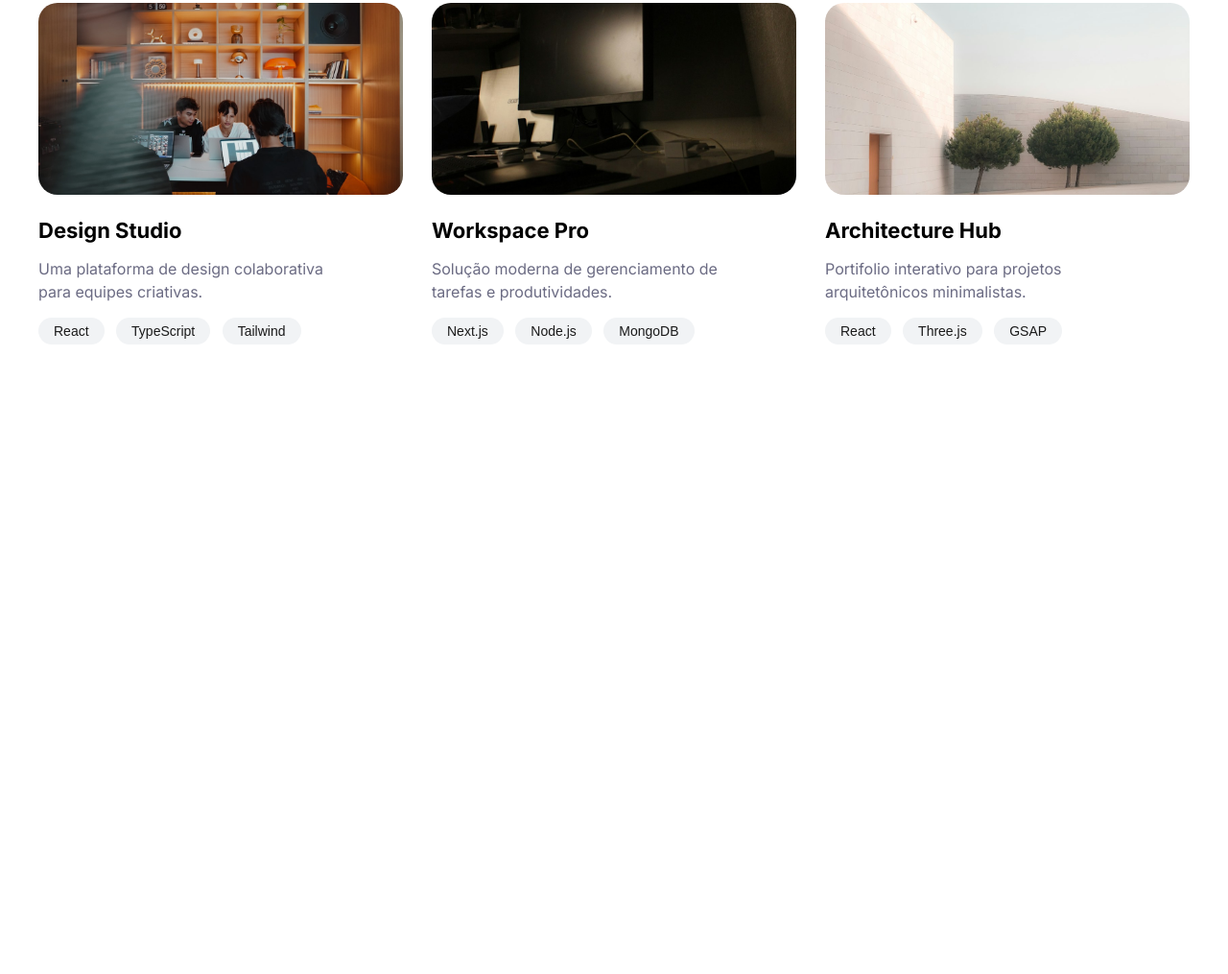
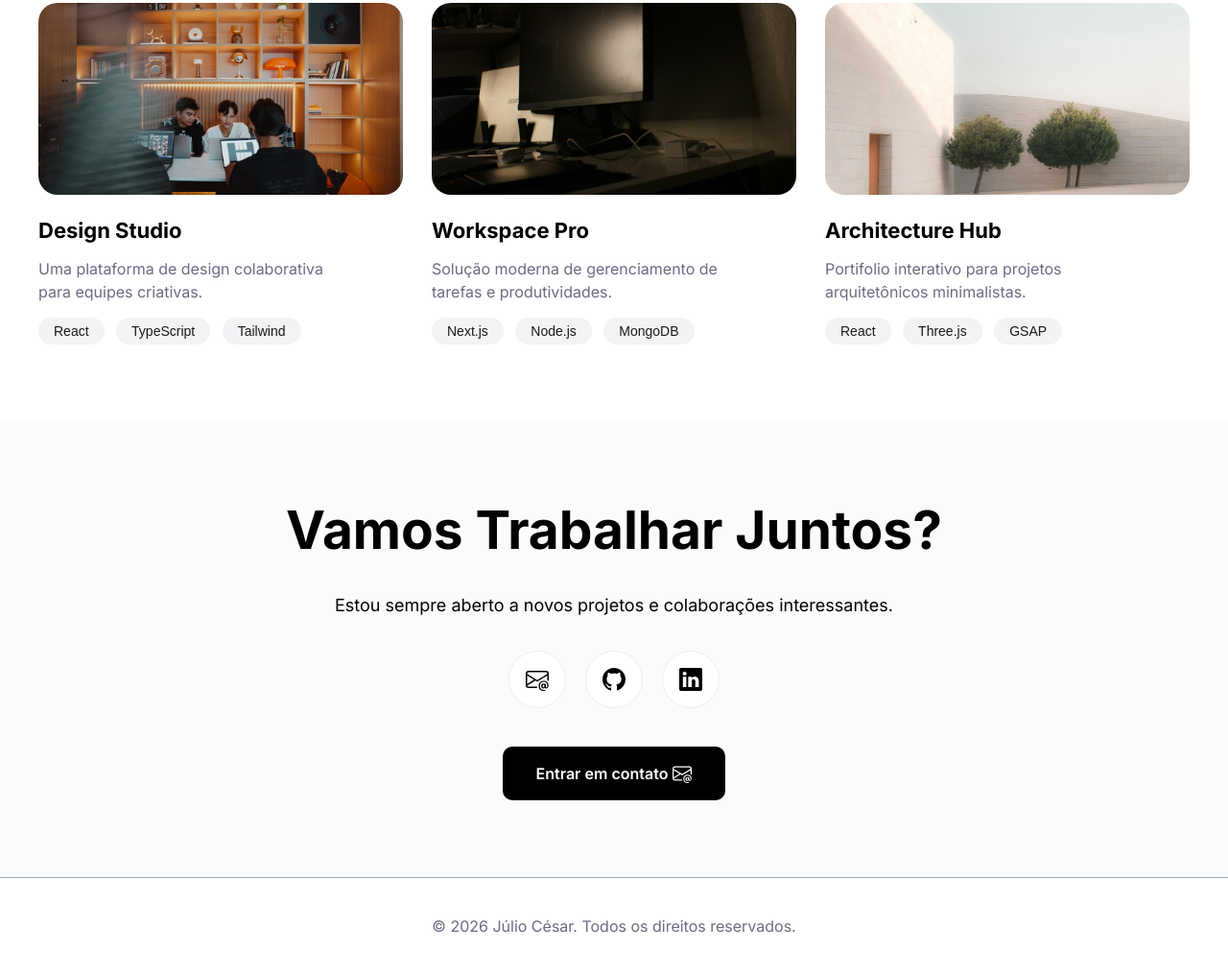
Before and after one commit to DevJulioo/ProjetoWebPortifolio, a plain HTML site: page index.html in a window 1280 px wide. Shown: the part 1685-2700 px from the top of the page at 96% size. Before the commit the page ends 2124 px from the top, so only its background shows below. Drawn offline with Linux system fonts and the light colour scheme.

Commit message:
🚀 feat: projeto finalizado e pronto para o primeiro release

```diff
--- a/css/portifolio.css
+++ b/css/portifolio.css
@@ -225,11 +225,11 @@ body {
   max-width: 1200px;
 }
 
-.card2{
+.card2 {
   transition: all 0.3s ease;
 }
 
-.card2:hover{
+.card2:hover {
   transform: translateY(-10px);
 }
 
@@ -243,7 +243,7 @@ body {
   transition: all 0.5s ease;
 }
 
-.card2 img:hover{
+.card2 img:hover {
   transform: scale(1.01);
   box-shadow: inset 0 0 0 1000px rgba(0, 0, 0, 0.5);
 }
@@ -271,6 +271,94 @@ body {
   margin-right: 8px;
 }
 
+.footer {
+  background-color: #fafbfc;
+  padding: 80px 20px;
+  display: flex;
+  flex-direction: column;
+  align-items: center;
+}
+
+.footer h2 {
+  font-size: clamp(32px, 5vw, 55px);
+  font-weight: 700;
+  margin-bottom: 30px;
+  text-align: center;
+}
+
+.footer p {
+  line-height: 1.8;
+  font-size: 18px;
+  text-align: center;
+  margin-bottom: 30px;
+}
+
+.icons {
+  display: flex;
+  justify-content: center;
+  align-items: center;
+  flex-direction: row;
+  gap: 20px;
+  margin-bottom: 40px;
+}
+
+.icon1 {
+  background-color: white;
+  width: 60px;
+  height: 60px;
+  border-radius: 50%;
+  display: flex;
+  justify-content: center;
+  align-items: center;
+  border: 1px solid #eee;
+  transition: 0.3s;
+  cursor: pointer;
+}
+
+.icon1:hover {
+  transform: translateY(-5px);
+  border-color: #ccc;
+  box-shadow: 0 5px 15px rgba(0, 0, 0, 0.05);
+}
+
+.icon1 svg {
+  width: 24px;
+  height: 24px;
+}
+
+.contato-link {
+  background-color: black;
+  color: white;
+  text-decoration: none;
+  border-radius: 10px;
+  padding: 18px 35px;
+  transition: 0.3s;
+  font-weight: 600;
+  display: flex;
+  justify-content: center;
+}
+
+.contato-link svg {
+  margin-left: 5px;
+}
+
+.contato-link:hover {
+  transform: translateY(-5px);
+}
+
+.sub-footer{
+  display: flex;
+  justify-content: center;
+  align-items: center;
+  border-top: 1px solid oklch(70.7% 0.022 261.325);
+  padding: 40px 30px;
+}
+
+.p-footer{
+  color: #6b6b83;
+  text-align: center;
+}
+
 /* --- MEDIA QUERIES --- */
 @media (max-width: 768px) {
   .navbar ul {
--- a/index.html
+++ b/index.html
@@ -116,6 +116,51 @@
             </div>
         </div>
     </section>
+    <section class="footer" id="contato">
+        <h2>Vamos Trabalhar Juntos?</h2>
+        <p>Estou sempre aberto a novos projetos e colaborações interessantes.</p>
+        <div class="icons">
+            <div class="icon1">
+                <svg xmlns="http://www.w3.org/2000/svg" width="30" height="30" fill="currentColor"
+                    class="bi bi-envelope-at" viewBox="0 0 16 16">
+                    <path
+                        d="M2 2a2 2 0 0 0-2 2v8.01A2 2 0 0 0 2 14h5.5a.5.5 0 0 0 0-1H2a1 1 0 0 1-.966-.741l5.64-3.471L8 9.583l7-4.2V8.5a.5.5 0 0 0 1 0V4a2 2 0 0 0-2-2zm3.708 6.208L1 11.105V5.383zM1 4.217V4a1 1 0 0 1 1-1h12a1 1 0 0 1 1 1v.217l-7 4.2z" />
+                    <path
+                        d="M14.247 14.269c1.01 0 1.587-.857 1.587-2.025v-.21C15.834 10.43 14.64 9 12.52 9h-.035C10.42 9 9 10.36 9 12.432v.214C9 14.82 10.438 16 12.358 16h.044c.594 0 1.018-.074 1.237-.175v-.73c-.245.11-.673.18-1.18.18h-.044c-1.334 0-2.571-.788-2.571-2.655v-.157c0-1.657 1.058-2.724 2.64-2.724h.04c1.535 0 2.484 1.05 2.484 2.326v.118c0 .975-.324 1.39-.639 1.39-.232 0-.41-.148-.41-.42v-2.19h-.906v.569h-.03c-.084-.298-.368-.63-.954-.63-.778 0-1.259.555-1.259 1.4v.528c0 .892.49 1.434 1.26 1.434.471 0 .896-.227 1.014-.643h.043c.118.42.617.648 1.12.648m-2.453-1.588v-.227c0-.546.227-.791.573-.791.297 0 .572.192.572.708v.367c0 .573-.253.744-.564.744-.354 0-.581-.215-.581-.8Z" />
+                </svg>
+            </div>
+
+
+            <div class="icon1">
+                <svg xmlns="http://www.w3.org/2000/svg" width="30" height="30" fill="currentColor" class="bi bi-github"
+                    viewBox="0 0 16 16">
+                    <path
+                        d="M8 0C3.58 0 0 3.58 0 8c0 3.54 2.29 6.53 5.47 7.59.4.07.55-.17.55-.38 0-.19-.01-.82-.01-1.49-2.01.37-2.53-.49-2.69-.94-.09-.23-.48-.94-.82-1.13-.28-.15-.68-.52-.01-.53.63-.01 1.08.58 1.23.82.72 1.21 1.87.87 2.33.66.07-.52.28-.87.51-1.07-1.78-.2-3.64-.89-3.64-3.95 0-.87.31-1.59.82-2.15-.08-.2-.36-1.02.08-2.12 0 0 .67-.21 2.2.82.64-.18 1.32-.27 2-.27s1.36.09 2 .27c1.53-1.04 2.2-.82 2.2-.82.44 1.1.16 1.92.08 2.12.51.56.82 1.27.82 2.15 0 3.07-1.87 3.75-3.65 3.95.29.25.54.73.54 1.48 0 1.07-.01 1.93-.01 2.2 0 .21.15.46.55.38A8.01 8.01 0 0 0 16 8c0-4.42-3.58-8-8-8" />
+                </svg>
+            </div>
+            <div class="icon1">
+                <svg xmlns="http://www.w3.org/2000/svg" width="30" height="30" fill="currentColor"
+                    class="bi bi-linkedin" viewBox="0 0 16 16">
+                    <path
+                        d="M0 1.146C0 .513.526 0 1.175 0h13.65C15.474 0 16 .513 16 1.146v13.708c0 .633-.526 1.146-1.175 1.146H1.175C.526 16 0 15.487 0 14.854zm4.943 12.248V6.169H2.542v7.225zm-1.2-8.212c.837 0 1.358-.554 1.358-1.248-.015-.709-.52-1.248-1.342-1.248S2.4 3.226 2.4 3.934c0 .694.521 1.248 1.327 1.248zm4.908 8.212V9.359c0-.216.016-.432.08-.586.173-.431.568-.878 1.232-.878.869 0 1.216.662 1.216 1.634v3.865h2.401V9.25c0-2.22-1.184-3.252-2.764-3.252-1.274 0-1.845.7-2.165 1.193v.025h-.016l.016-.025V6.169h-2.4c.03.678 0 7.225 0 7.225z" />
+                </svg>
+            </div>
+        </div>
+        </div>
+        <a href="#" class="contato-link" target="_blank">Entrar em contato <svg xmlns="http://www.w3.org/2000/svg"
+                width="20" height="20" fill="currentColor" class="bi bi-envelope-at" viewBox="0 0 16 16">
+                <path
+                    d="M2 2a2 2 0 0 0-2 2v8.01A2 2 0 0 0 2 14h5.5a.5.5 0 0 0 0-1H2a1 1 0 0 1-.966-.741l5.64-3.471L8 9.583l7-4.2V8.5a.5.5 0 0 0 1 0V4a2 2 0 0 0-2-2zm3.708 6.208L1 11.105V5.383zM1 4.217V4a1 1 0 0 1 1-1h12a1 1 0 0 1 1 1v.217l-7 4.2z" />
+                <path
+                    d="M14.247 14.269c1.01 0 1.587-.857 1.587-2.025v-.21C15.834 10.43 14.64 9 12.52 9h-.035C10.42 9 9 10.36 9 12.432v.214C9 14.82 10.438 16 12.358 16h.044c.594 0 1.018-.074 1.237-.175v-.73c-.245.11-.673.18-1.18.18h-.044c-1.334 0-2.571-.788-2.571-2.655v-.157c0-1.657 1.058-2.724 2.64-2.724h.04c1.535 0 2.484 1.05 2.484 2.326v.118c0 .975-.324 1.39-.639 1.39-.232 0-.41-.148-.41-.42v-2.19h-.906v.569h-.03c-.084-.298-.368-.63-.954-.63-.778 0-1.259.555-1.259 1.4v.528c0 .892.49 1.434 1.26 1.434.471 0 .896-.227 1.014-.643h.043c.118.42.617.648 1.12.648m-2.453-1.588v-.227c0-.546.227-.791.573-.791.297 0 .572.192.572.708v.367c0 .573-.253.744-.564.744-.354 0-.581-.215-.581-.8Z" />
+            </svg></div>
+        </a>
+    </section>
+    <section class="sub-footer">
+        <div class="p-footer">
+            <p><span>&copy</span> 2026 Júlio César. Todos os direitos reservados.</p>
+        </div>
+    </section>
     <script src="/js/index.js"></script>
 </body>
 
```
